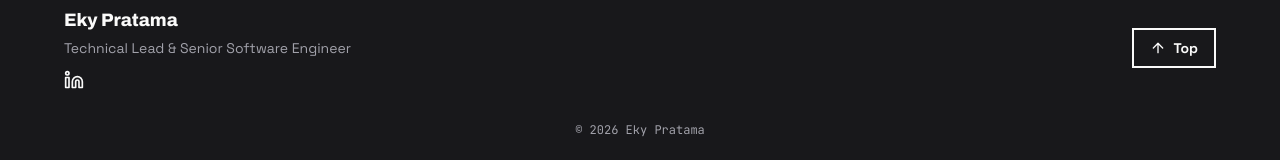
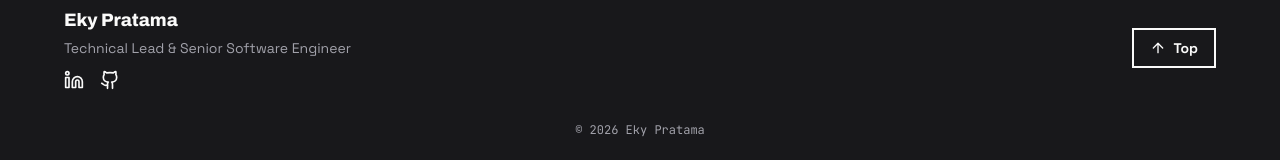
Before and after one commit to epratama/eky-website, a React (Vite) app in the folder frontend/: page / in a window 1280 px wide. Shown: the part 5681-5841 px from the top of the page. Built offline with nearby package versions, Linux system fonts and the light colour scheme; no server answers.

Commit message:
feat: add GitHub link to Footer, match LinkedIn parity

```diff
--- a/frontend/src/components/App.jsx
+++ b/frontend/src/components/App.jsx
@@ -20,7 +20,7 @@ export default function App() {
       <Skills skills={resume.skills} />
       <Education education={resume.education} certifications={resume.certifications} />
       <ContactForm />
-      <Footer name={resume.name} role={resume.title} linkedin={resume.linkedin} />
+      <Footer name={resume.name} role={resume.title} linkedin={resume.linkedin} github={resume.github} />
     </div>
   )
 }
--- a/frontend/src/components/Footer.jsx
+++ b/frontend/src/components/Footer.jsx
@@ -1,6 +1,6 @@
-import { Linkedin, ArrowUp } from 'lucide-react'
+import { Linkedin, Github, ArrowUp } from 'lucide-react'
 
-export default function Footer({ name, role, linkedin }) {
+export default function Footer({ name, role, linkedin, github }) {
   return (
     <footer className="border-t-[3px] border-brutal-primary bg-brutal-primary text-brutal-bg py-10 px-6">
       <div className="mx-auto max-w-6xl flex flex-col sm:flex-row items-center justify-between gap-6">
@@ -18,6 +18,15 @@ export default function Footer({ name, role, linkedin }) {
               aria-label="LinkedIn"
             >
               <Linkedin size={20} />
+            </a>
+            <a
+              href={github}
+              target="_blank"
+              rel="noopener noreferrer"
+              className="text-brutal-bg hover:text-brutal-accent transition-colors duration-150 cursor-pointer"
+              aria-label="GitHub"
+            >
+              <Github size={20} />
             </a>
           </div>
         </div>
```
Also changed, not shown: 1 other file (tests, documents, lock files or other folders).
